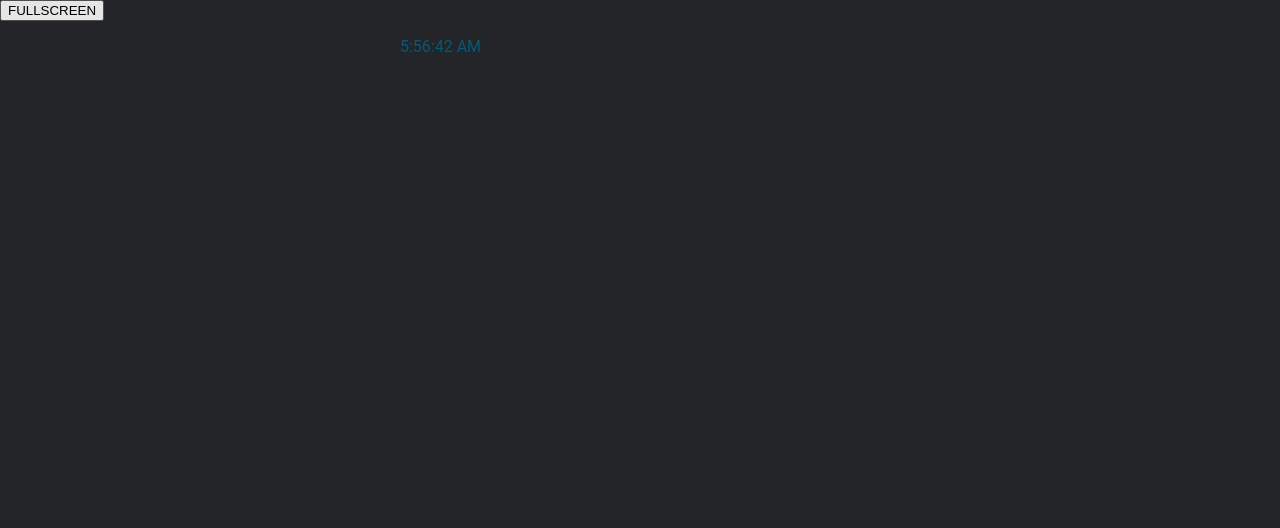
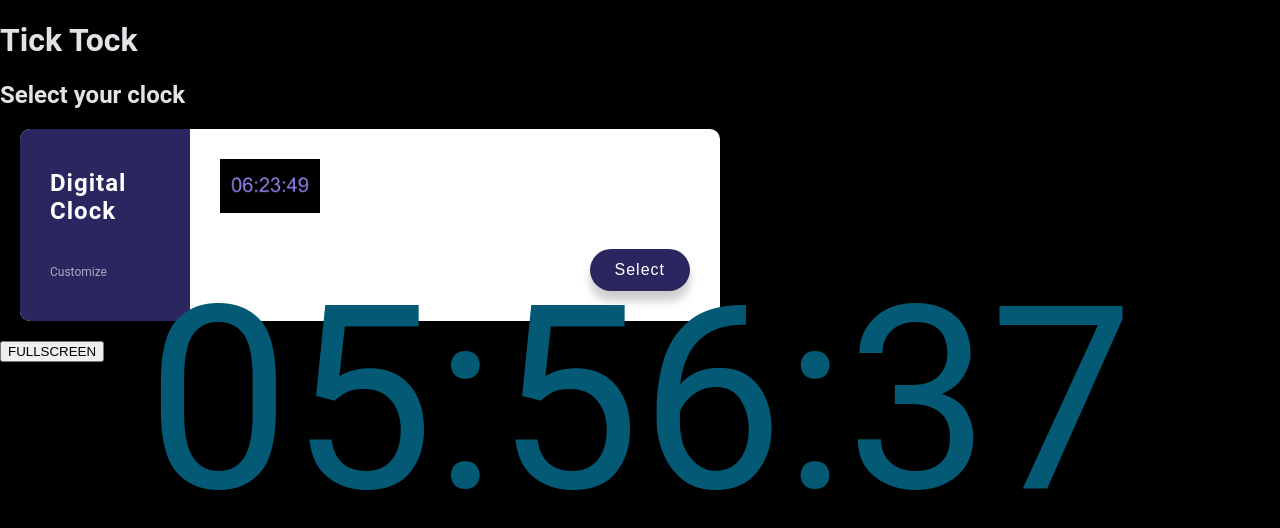
Before and after one commit to Jack-2077/tick-tock, a React (Create React App) app: page / in a window 1280 px wide. Both pictures are taken after a click on the button "FULLSCREEN". Shown: the top 528 px of the page. Built offline with nearby package versions, Linux system fonts and the light colour scheme.

Commit message:
add: Card component

```diff
--- a/src/app/App.js
+++ b/src/app/App.js
@@ -1,5 +1,6 @@
 import { useState } from 'react';
-import Clock from '../components/Clock';
+import Card from '../components/Card';
+import DigitalClock from '../components/DigitalClock';
 import GlobalStyles from './GlobalStyles';
 
 function App() {
@@ -19,6 +20,9 @@ function App() {
   return (
     <>
       <GlobalStyles />
+      <h1>Tick Tock</h1>
+      <h2>Select your clock</h2>
+      <Card />
       <div>
         <button onClick={toggleFullScreen}>FULLSCREEN</button>
         {!showClock ? (
@@ -32,7 +36,7 @@ function App() {
             />
           </>
         ) : (
-          <Clock themeColor={themeColor} />
+          <DigitalClock themeColor={themeColor} />
         )}
       </div>
     </>
--- a/src/app/GlobalStyles.js
+++ b/src/app/GlobalStyles.js
@@ -21,7 +21,7 @@ html {
     -moz-osx-font-smoothing: grayscale;
     -webkit-font-smoothing: antialiased;
     font-family: "Google Sans Display", Roboto, Arial, sans-serif;
-    background: #232529;
+    background: #000;
     color: #e2e3e7;
   }
 `;
--- /dev/null
+++ b/src/components/Card.js
@@ -0,0 +1,73 @@
+import React from 'react';
+import styled from 'styled-components/macro';
+import DigitalClockImg from '../assets/DigitalClock.jpg';
+
+const StyledCard = styled.div`
+  background-color: #fff;
+  border-radius: 10px;
+  box-shadow: 0 10px 10px rgb(0 0 0 / 20%);
+  display: flex;
+  max-width: 100%;
+  margin: 20px;
+  overflow: hidden;
+  width: 700px;
+
+  .card-info {
+    background-color: #2a265f;
+    color: #fff;
+    padding: 30px;
+    max-width: 250px;
+
+    h2 {
+      letter-spacing: 1px;
+      margin: 10px 0;
+    }
+
+    p {
+      color: #fff;
+      display: inline-block;
+      font-size: 12px;
+      opacity: 0.6;
+      margin-top: 30px;
+      text-decoration: none;
+    }
+  }
+
+  .card-preview {
+    padding: 30px;
+    position: relative;
+    width: 100%;
+
+    img {
+      width: 100px;
+      height: auto;
+    }
+    button {
+      background-color: #2a265f;
+      border: 0;
+      border-radius: 50px;
+      box-shadow: 0 10px 10px rgb(0 0 0 / 20%);
+      color: #fff;
+      font-size: 16px;
+      padding: 12px 25px;
+      position: absolute;
+      bottom: 30px;
+      right: 30px;
+      letter-spacing: 1px;
+    }
+  }
+`;
+export default function Card() {
+  return (
+    <StyledCard>
+      <div className='card-info'>
+        <h2>Digital Clock</h2>
+        <p>Customize</p>
+      </div>
+      <div className='card-preview'>
+        <img src={DigitalClockImg} alt='clock' />
+        <button>Select</button>
+      </div>
+    </StyledCard>
+  );
+}
--- a/src/components/Clock.js
+++ /dev/null
@@ -1,22 +0,0 @@
-import React, { useState, useEffect } from 'react';
-
-export default function Clock({ themeColor }) {
-  const [dateState, setDateState] = useState(new Date());
-
-  useEffect(() => {
-    setInterval(() => setDateState(new Date()), 1000);
-  }, []);
-
-  return (
-    <div>
-      <p style={{ color: themeColor, paddingLeft: '400px' }}>
-        {dateState.toLocaleString('en-US', {
-          hour: 'numeric',
-          minute: 'numeric',
-          second: 'numeric',
-          hour12: true,
-        })}
-      </p>
-    </div>
-  );
-}
--- /dev/null
+++ b/src/components/DigitalClock.js
@@ -0,0 +1,24 @@
+import React, { useState, useEffect } from 'react';
+import styled from 'styled-components/macro';
+
+const StyledDigitalClock = styled.div`
+  color: ${(props) => props.themeColor};
+  position: fixed;
+  top: 50%;
+  left: 50%;
+  transform: translate(-50%, -50%);
+  font-size: max(20vw, 30px);
+`;
+export default function DigitalClock({ themeColor }) {
+  const [dateState, setDateState] = useState(new Date());
+
+  // useEffect(() => {
+  //   setInterval(() => setDateState(new Date()), 1000);
+  // }, []);
+
+  return (
+    <StyledDigitalClock themeColor={themeColor}>
+      {dateState.toLocaleTimeString('it-IT')}
+    </StyledDigitalClock>
+  );
+}
```
Also changed, not shown: src/assets/DigitalClock.jpg (added).
